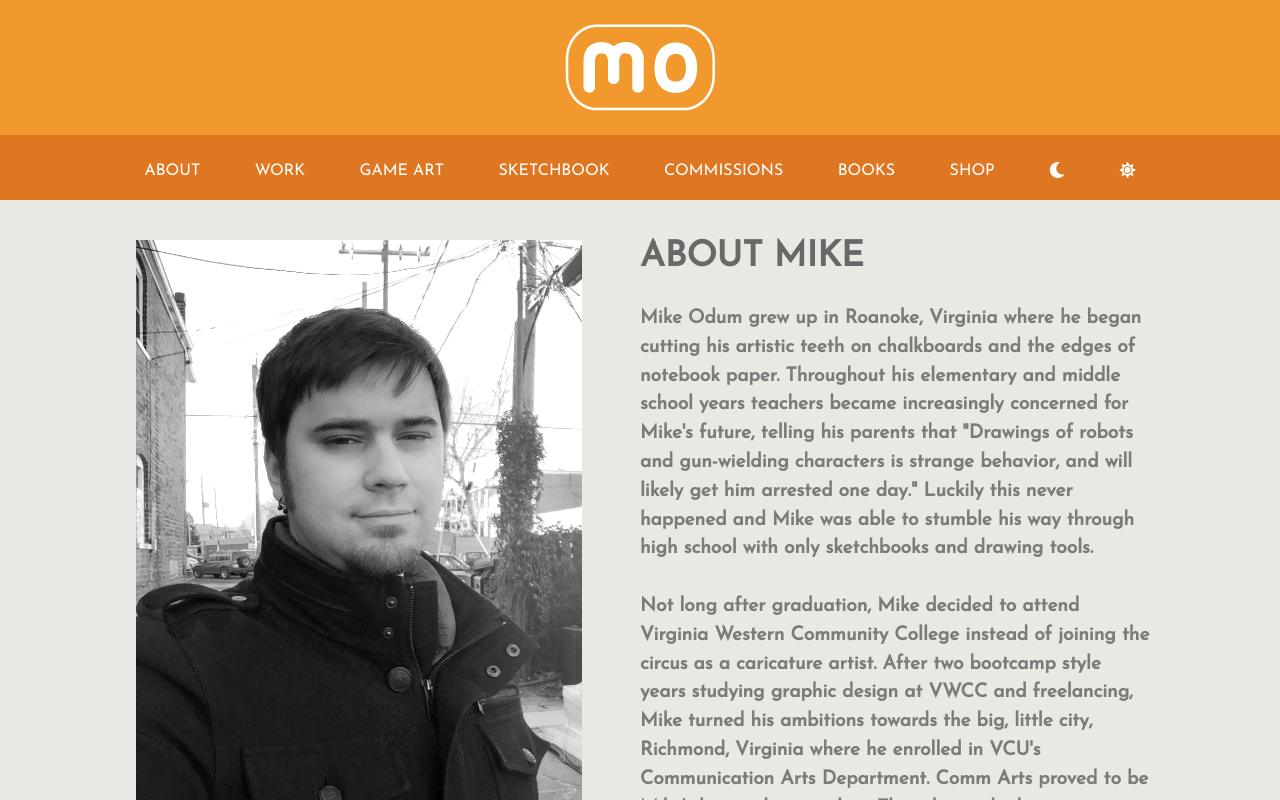
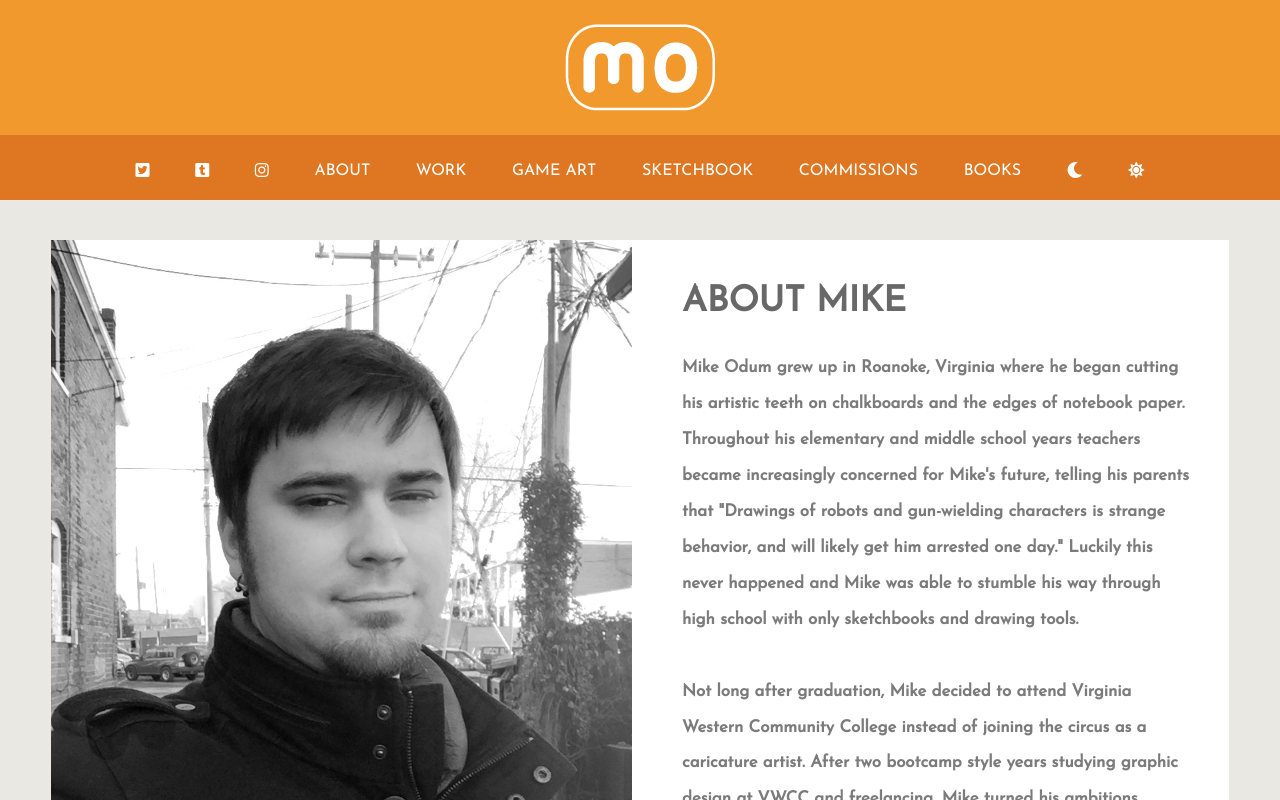
Before and after one commit to RedCactusM/mikeodum.art, a plain HTML site: page index.html in a window 1280 px wide. Both pictures are taken after a click on the link "ABOUT". Shown: the top 800 px of the page. Drawn offline with nearby package versions, Linux system fonts and the light colour scheme.

Commit message:
Updated images for 2109-2020. Updated about section.

```diff
--- a/css/style.css
+++ b/css/style.css
@@ -162,9 +162,15 @@ main {
     margin: 0 auto;
 }
 
-.about img, .books img, .games img, .commissions img, .books img, .shop img, .gallery img, .sketch img {
+.books img, .games img, .commissions img, .books img, .shop img, .gallery img, .sketch img {
     margin-bottom: 30px;
     width: 87%;
+    /*box-shadow: -5px 5px 2px rgba(0,0,0, 0.5);*/
+}
+
+.about img {
+    margin-bottom: 0px;
+    width: 100%;
     /*box-shadow: -5px 5px 2px rgba(0,0,0, 0.5);*/
 }
 
@@ -175,7 +181,7 @@ main {
 
 .imageboxAbout, .imageboxBook {
     text-align: center;
-    width: 40%;
+    width: 45.4%;
 }
 
 .imageboxGames {
@@ -185,8 +191,9 @@ main {
 
 .imageboxText {
     text-align: left;
-    padding: 0px 25px 0px 25px;
+    padding: 45px 35px 35px 50px;
     width: 40%;
+    background-color: white;
 }
 
 footer {
@@ -254,8 +261,8 @@ h2 {
 h3 {
     text-align: left;
     color: #7b7b7b;
-    font-size: 1.2em;
-    line-height: 150%;
+    font-size: 1.05em;
+    line-height: 214%;
     font-family: 'Josefin Sans', sans-serif;
     text-decoration: none;
 }
@@ -296,7 +303,7 @@ hr {
 }
 
 .imageboxTextDark h1 {
-    color: white;
+    color: #1f2532;
 }
 
 .shadow {
--- a/index.html
+++ b/index.html
@@ -23,13 +23,16 @@
       <img src="images/hamburger_icon.png">
     </div>
     <div class="navitems">
+      <a href="https://twitter.com/redcactusm?lang=en"><i class="fab fa-twitter-square"></i></a>
+      <a href="https://mikeodum.tumblr.com/"><i class="fab fa-tumblr-square"></i></a>
+      <a href="https://www.instagram.com/redcactusm/"><i class="fab fa-instagram"></i></a>
       <a href="#" class="aboutNav">About</a>
       <a href="#" class="galleryNav">Work</a>
       <a href="#" class="gamesNav">Game Art</a>
       <a href="#" class="sketchNav">Sketchbook</a>
       <a href="#" class="commissionsNav">Commissions</a>
       <a href="#" class="booksNav">Books</a>
-      <a href="#" class="shopNav">Shop</a>
+     <!-- <a href="#" class="shopNav">Shop</a> -->
       <a href="#" class="dark"><i class="fas fa-moon"></i></a>
       <a href="#" class="light"><i class="fas fa-sun"></i></a>
     </div>
@@ -99,24 +102,28 @@
     </section>
     <section div class="sketch">
       <div id class="imagebox">
+        <img src="images/sketch_rena.jpg">
         <img src="images/sketch_1.jpg">
         <img src="images/sketch_2.jpg">
         <img src="images/sketch_3.jpg">
         <img src="images/sketch_4.jpg">
       </div>
       <div id class="imagebox">
+        <img src="images/sketch_Inktober2019_7.jpg">
         <img src="images/sketch_5.jpg">
+        <img src="images/sketch_8.jpg">
+        <img src="images/sketch_7.jpg">
         <img src="images/sketch_6.jpg">
-        <img src="images/sketch_7.jpg">
-        <img src="images/sketch_8.jpg">
       </div>
       <div id class="imagebox">
+        <img src="images/sketch_colorbike.jpg">
         <img src="images/sketch_9.jpg">
         <img src="images/sketch_10.jpg">
         <img src="images/sketch_11.jpg">
         <img src="images/sketch_12.jpg">
       </div>
       <div id class="imagebox">
+        <img src="images/sketch_Inktober2019_29.jpg">
         <img src="images/sketch_13.jpg">
         <img src="images/sketch_14.jpg">
         <img src="images/sketch_15.jpg">
@@ -131,6 +138,7 @@
         <img src="images/games_veranda.jpg">
         <img src="images/games_greatwall.jpg">
         <img src="images/games_crystal.jpg">
+        <img src="images/games_ash2.jpg">
         <img src="images/games_junk.jpg">
       </div>
     </section>
@@ -154,6 +162,7 @@
       <div id class="imagebox">
         <img src="images/comish_sm.jpg">
         <img src="images/comish_xander.jpg">
+        <img src="images/comish_link.jpg">
         <img src="images/comish_yazanne.jpg">
       </div>
     </section>
@@ -161,6 +170,7 @@
     <section div class="books">
       <div id class="imageboxBook">
         <img src="images/books_bunny.jpg">
+        <img src="images/books_kitty.jpg">
       </div>
       <div id class="imageboxBook">
         <img src="images/books_bear.jpg">
```
Also changed, not shown: images/comish_link.jpg (added), images/sketch_Inktober2019_29.jpg (added), 5 other files.
